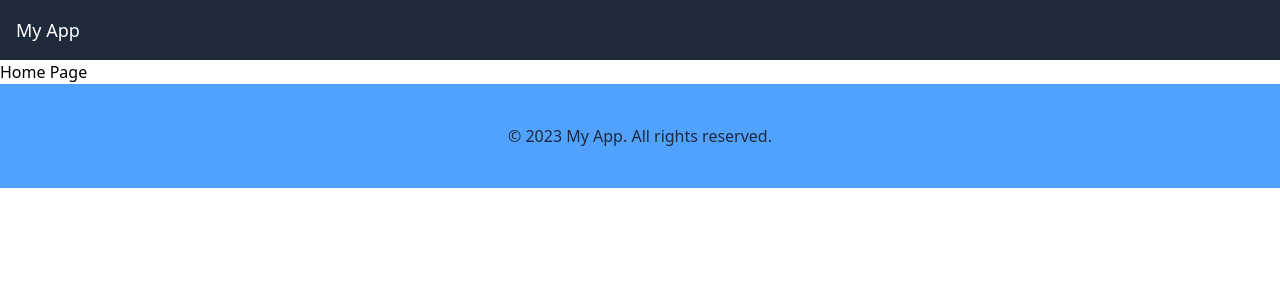
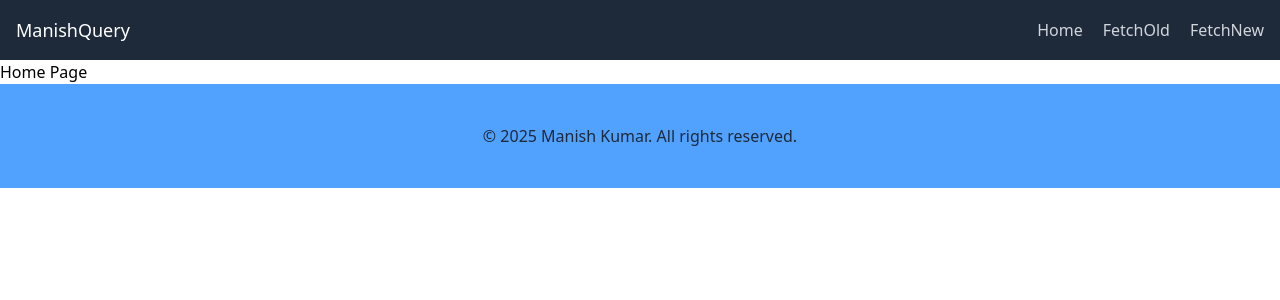
Before and after one commit to Maxop100/tanstack_query, a React (Vite) app: page / in a window 1280 px wide. Shown: the top 300 px of the page. Built offline with nearby package versions, Linux system fonts and the light colour scheme.

Commit message:
TanStack Query DevTools

```diff
--- a/package.json
+++ b/package.json
@@ -11,6 +11,7 @@
   },
   "dependencies": {
     "@tanstack/react-query": "^5.85.5",
+    "@tanstack/react-query-devtools": "^5.85.5",
     "axios": "^1.11.0",
     "react": "^19.1.1",
     "react-dom": "^19.1.1",
--- a/src/App.jsx
+++ b/src/App.jsx
@@ -1,4 +1,5 @@
 import { createBrowserRouter, RouterProvider } from "react-router-dom";
+import { ReactQueryDevtools } from '@tanstack/react-query-devtools'
 import { MainLayout } from "./components/layout/MainLayout";
 import { FetchOld } from "./Pages/FetchOld";
 import { FetchRQ } from "./Pages/FetchRQ";
@@ -31,6 +32,7 @@ const App=()=>{
   return (
     <QueryClientProvider client={queryClient}>
       <RouterProvider router={router} />
+      <ReactQueryDevtools initialIsOpen={false} />
     </QueryClientProvider>
   );
 }
--- a/src/Pages/FetchOld.jsx
+++ b/src/Pages/FetchOld.jsx
@@ -1,19 +1,21 @@
-import { useEffect } from "react";
+import { useEffect, useState } from "react";
 import { fetchPosts } from "../api/api";
-import { data } from "react-router-dom";
+
 
 export const FetchOld = () => {
+  const [posts, setPosts] = useState([]);
+  const [isLoading, setIsLoading] = useState(true);
+  const [isError, setIsError] = useState(false);
 
-
-
-const getPostData =async ()=>{
-    try{
+  const getPostData = async () => {
+    try {
       const res = await fetchPosts();
       res.status === 200 ? res.data : [];
-
-
+      setPosts(res);
+      setIsLoading(false);
     }catch{
       console.error("Error fetching posts");
+      setIsError(true);
     }
 
   }
@@ -22,15 +24,20 @@ const getPostData =async ()=>{
     getPostData();
   }, []);
 
-
+  if (isLoading) return <h2>Loading...</h2>;
+  if (isError) return <h2>Error fetching posts</h2>;
 
   return (
     <>
     <h2>Posts</h2>
     <ul>
-      {data.map(post => (
-        <li key={post.id}>{post.title}</li>
-      ))}
+      {posts && posts.length > 0 ? (
+        posts.map(post => (
+          <li key={post.id}>{post.title}</li>
+        ))
+      ) : (
+        <li>No posts available</li>
+      )}
     </ul>
     </>
   )
--- a/src/Pages/FetchRQ.jsx
+++ b/src/Pages/FetchRQ.jsx
@@ -2,13 +2,13 @@ import { useQuery } from "@tanstack/react-query";
 import { fetchPosts } from "../api/api";
 
 export const FetchRQ = () => {
-  const { data, isLoading, isError } = useQuery({
+  const { data, isLoading, isError,error } = useQuery({
     queryKey: ["posts"],
     queryFn: fetchPosts,
   });
 
   if (isLoading) return <h2>Loading...</h2>;
-  if (isError) return <h2>Error fetching posts</h2>;
+  if (isError) return <h2>{error.message || " error fetching posts!"}</h2>;
 
   // check the structure of data
   console.log("Query data:", data);
--- a/src/components/layout/Footer.jsx
+++ b/src/components/layout/Footer.jsx
@@ -1,7 +1,7 @@
 export const Footer = () => {
   return (
     <footer>
-      <p className="text-center bg-blue-400 p-10 text-gray-800">© 2023 My App. All rights reserved.</p>
+      <p className="text-center bg-blue-400 p-10 text-gray-800">© 2025 Manish Kumar. All rights reserved.</p>
     </footer>
   );
 };
--- a/src/components/layout/Header.jsx
+++ b/src/components/layout/Header.jsx
@@ -1,9 +1,22 @@
+import { ReactQueryDevtools } from '@tanstack/react-query-devtools'
+import { NavLink } from "react-router-dom"
+
 export const Header =()=>{
     return(
         <>
         <header>
         <nav className="bg-gray-800 p-4">
-            <h1 className="text-white text-lg">My App</h1>
+            <div className="flex items-center justify-between">
+                <div>
+
+                <h1 className="text-white text-lg">ManishQuery</h1>
+                </div>
+                <div className="gap-5 flex">
+                    <NavLink to="/" className="text-gray-300 hover:text-white">Home</NavLink>
+                    <NavLink to="/trad" className="text-gray-300 hover:text-white">FetchOld</NavLink>
+                    <NavLink to="/rq" className="text-gray-300 hover:text-white">FetchNew</NavLink>
+                </div>
+            </div>
         </nav>
     </header>
     </>
```
Also changed, not shown: 1 other file (tests, documents, lock files or other folders).
